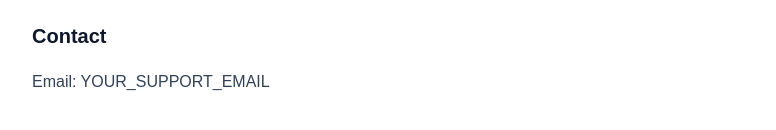
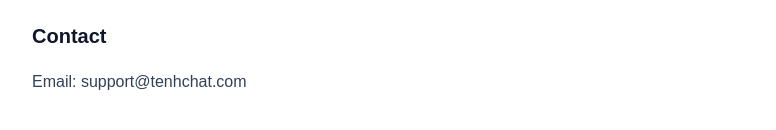
Before and after one commit to cheauy/social-inbox, a Next.js app: page /privacy in a window 1280 px wide. Shown: the part 602-732 px from the top of the page, without its empty margins (248-1024 px from the left). Built offline with nearby package versions, Linux system fonts and the light colour scheme.

Commit message:
Update Facebook integration

```diff
--- a/app/data-deletion/page.tsx
+++ b/app/data-deletion/page.tsx
@@ -8,7 +8,7 @@
       <div className="mt-8 space-y-5 text-slate-700">
         <p>
           To request deletion of data stored by Social Inbox, email
-          YOUR_SUPPORT_EMAIL using the subject “Data Deletion
+          support@tenhchat.com using the subject “Data Deletion
           Request.”
         </p>
 
--- a/app/privacy/page.tsx
+++ b/app/privacy/page.tsx
@@ -52,7 +52,7 @@
           Contact
         </h2>
 
-        <p>Email: YOUR_SUPPORT_EMAIL</p>
+        <p>Email: support@tenhchat.com</p>
       </div>
     </main>
   );
--- a/app/terms/page.tsx
+++ b/app/terms/page.tsx
@@ -52,7 +52,7 @@
           Contact
         </h2>
 
-        <p>Email: waynehe7@hotmail.com</p>
+        <p>Email: support@tenhchat.com</p>
       </div>
     </main>
   );
```
